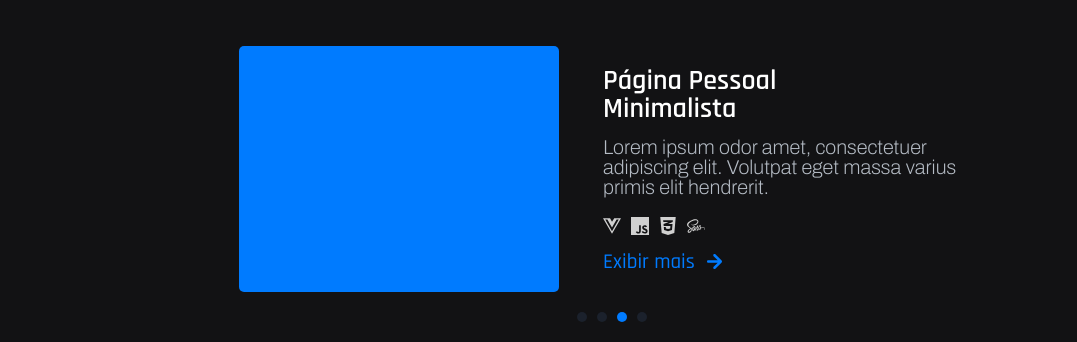
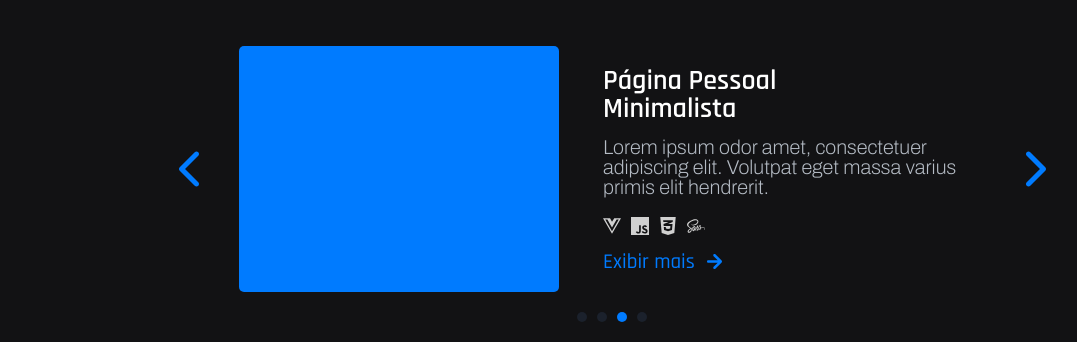
Before and after one commit to eubrunocoelho/portfolio, a Vue app: page / in a window 1280 px wide. Shown: the part 2298-2640 px from the top of the page, without its empty margins (28-1105 px from the left). Built offline with nearby package versions, Linux system fonts and the light colour scheme; a web font is replaced by a local one.

Commit message:
style: adds style to project content

```diff
--- a/src/assets/scss/modules/_variables.scss
+++ b/src/assets/scss/modules/_variables.scss
@@ -49,6 +49,7 @@
     --projects-about-text: #b5bcc5;
     --projects-ellipse-color: #1b212c;
     --projects-ellipse-active-color: #007bff;
+    --projects-chevron-color: #007bff;
 
     // FOOTER
     --footer-top-background-color: #111113;
--- a/src/components/Projects/Projects.vue
+++ b/src/components/Projects/Projects.vue
@@ -1,6 +1,13 @@
 <template>
     <section class="projects">
         <h1 class="section-title title-spacing">Projetos<span class="dot">.</span></h1>
+        <div class="container">
+            <div class="previous">
+                <font-awesome-icon :icon="['fas', 'chevron-left']" class="previous--icon" />
+            </div>
+            <div class="next">
+                <font-awesome-icon :icon="['fas', 'chevron-right']" class="next--icon" />
+            </div>
             <div class="project-item">
                 <span class="project-box"></span>
                 <div class="about">
@@ -16,6 +23,7 @@
                         <li class="language-box language-box--sass"></li>
                     </ul>
                     <a href="#" class="show-more">Exibir mais</a>
+                </div>
             </div>
         </div>
         <div class="ellipses">
--- a/src/components/Projects/_projects.scss
+++ b/src/components/Projects/_projects.scss
@@ -12,13 +12,25 @@
     padding: 0 18px 128px 18px;
     width: 100%;
 
+    .container {
+        display: flex;
+        flex-direction: column;
+        height: 100%;
+        justify-content: center;
+        position: relative;
+    }
+
+    .previous,
+    .next {
+        display: none;
+    }
+
     .project-item {
         align-items: center;
         display: flex;
         flex-direction: column;
         height: 100%;
         padding: 0 10px 0 10px;
-        margin: 0 0 20px 0;
         width: 100%;
 
         .project-box {
@@ -63,6 +75,7 @@
     .ellipses {
         display: flex;
         justify-content: center;
+        margin: 20px 0 0 0;
         width: 100%;
 
         .wrapper {
@@ -126,3 +139,31 @@
         }
     }
 }
+
+@media screen and (min-width: 950px) {
+    .projects {
+
+        .previous,
+        .next {
+            align-items: center;
+            display: flex;
+            height: 56px;
+            justify-content: center;
+            position: absolute;
+            width: 56px;
+
+            &--icon {
+                color: var(--projects-chevron-color);
+                font-size: 40px;
+            }
+        }
+
+        .previous {
+            left: -56px;
+        }
+
+        .next {
+            right: -56px;
+        }
+    }
+}
```
Lines whose indentation alone changed are shown as unchanged.
